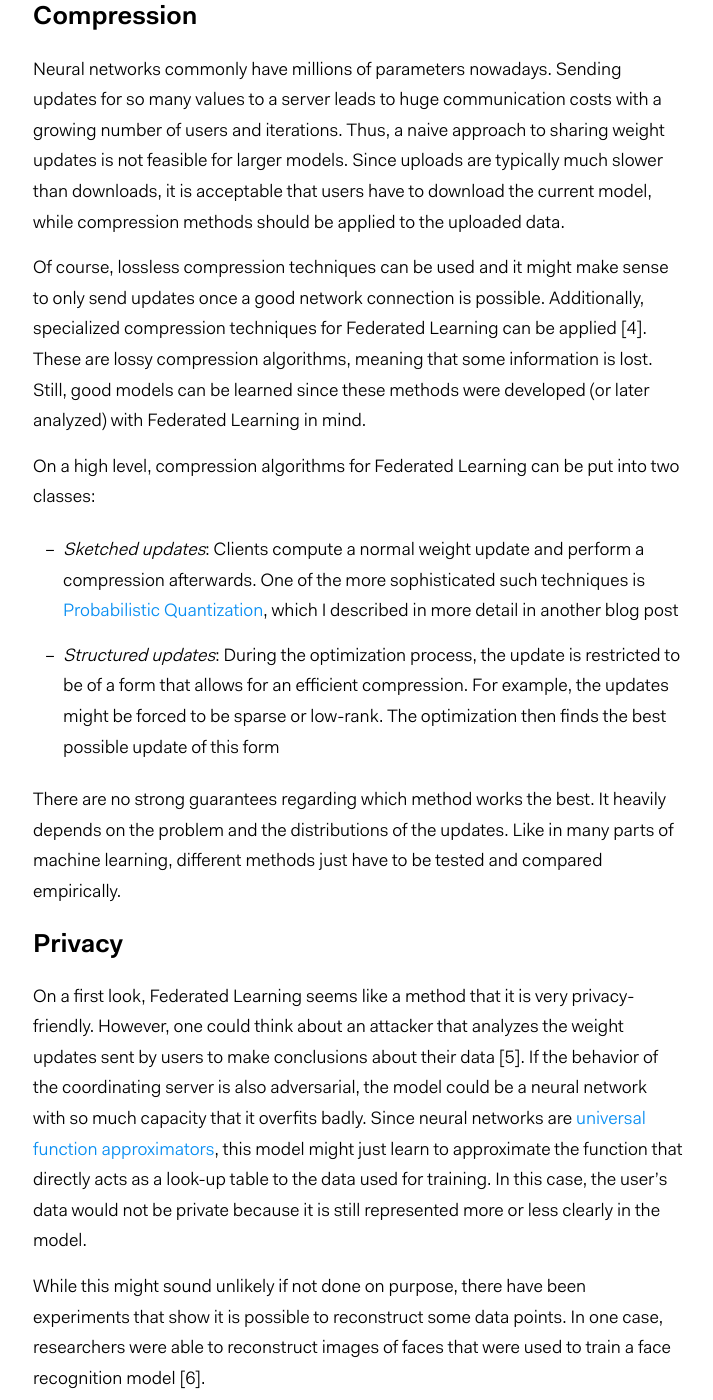
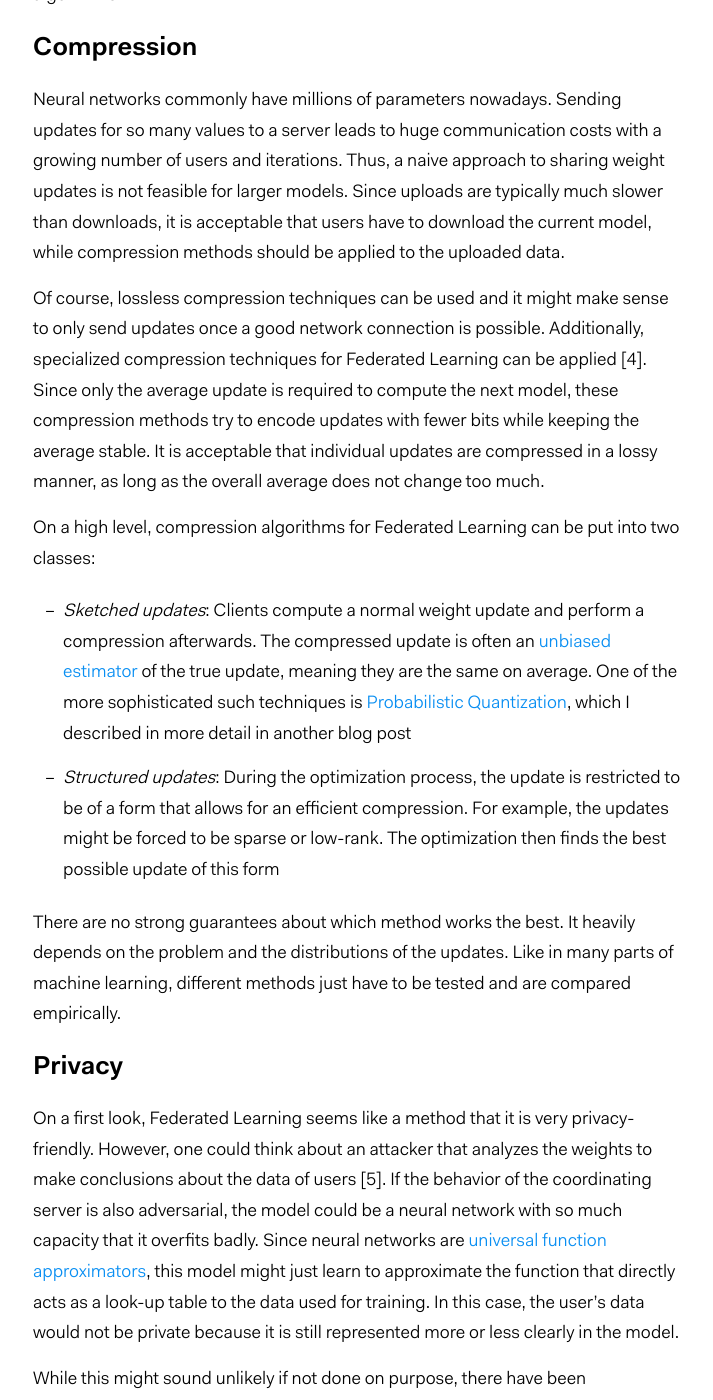
Before and after one commit to florian/florian.github.io, a Jekyll site: the page built from _posts/2018-05-09-federated-learning.md, in a window 1280 px wide and 1400 px high, scrolled down 4206 px. Shown: the whole window, without its empty margins (282-995 px from the left). Built offline with Jekyll 4.4.1, drawn with Linux system fonts in a browser that asks for light colours; formulas are drawn with MathJax 3; some of the changed text lies outside the part shown.

Commit message:
Revise FL post

```diff
--- a/_posts/2018-05-09-federated-learning.md
+++ b/_posts/2018-05-09-federated-learning.md
@@ -9,7 +9,7 @@
 <script src="https://cdnjs.cloudflare.com/ajax/libs/mathjax/2.7.0/MathJax.js?config=TeX-AMS-MML_HTMLorMML" type="text/javascript"></script>
 
 In the past few years, machine learning has led to major breakthroughs in various areas, such as natural language processing, computer vision and speech recognition [1].
-Much of this success has been based on collecting huge amounts of data. For example, one of Facebook's latest [Detectron](https://github.com/facebookresearch/Detectron) models for object detection used [3.5 billion images](https://code.facebook.com/posts/1700437286678763/advancing-state-of-the-art-image-recognition-with-deep-learning-on-hashtags/) from Instagram for training.
+Much of this success has been based on collecting huge amounts of data. For example, one of Facebook's latest [Detectron](https://github.com/facebookresearch/Detectron) models for object detection was trained on [3.5 billion images](https://code.facebook.com/posts/1700437286678763/advancing-state-of-the-art-image-recognition-with-deep-learning-on-hashtags/) from Instagram.
 
 For some applications of machine learning, this need of collecting data can be incredibly privacy-invasive.
 One such example application is predicting the next word that a person is going to use by considering the previous words.
@@ -18,9 +18,9 @@
 
 One potential use case for such a model is to improve the results of speech recognition, another one to predict the next word that is typed on a mobile phone to help people type more quickly.
 In both cases, it would be beneficial to directly train on that data instead of using text from Wikipedia.
-This would allow training a model based on the same data distribution that is also used for making predictions.
-However, directly collecting this data is a terrible idea because it is extremely privacy-sensitive.
-Users do not want that everything they type is sent to a server.
+This would allow training a model on the same data distribution that is also used for making predictions.
+However, directly collecting this data is a terrible idea because it is extremely private.
+Users do not want to send everything they type to a server.
 
 Sending only randomized versions of the original data to the server, based on the ideas of [Differential Privacy]({{ site.baseurl }}{% link _posts/2017-10-12-differential-privacy.md %}), is one potential solution to this problem.
 The second solution is [*Federated Learning*](https://research.googleblog.com/2017/04/federated-learning-collaborative.html), a new approach to machine learning where the training data does not leave the users' computer at all.
@@ -74,14 +74,15 @@
 While users type on their keyboards, the model tries to predict the next word.
 As soon as the user typed the next word, a new data point is created and the true label (the last word) is determined.
 The model can then automatically update itself without having to store the data permanently.
-In such a situation, Federated Learning is extremely powerful because models can be trained with a huge amount of data that is not stored and not directly shared at all.
+In such a situation, Federated Learning is extremely powerful because models can be trained with a huge amount of data that is not stored and not directly shared with a server at all.
+We can thus make use of lot of data that we could otherwise not have used without violating the users' privacy.
 
 ### Unique Characteristics
 
 While Federated Learning might sound similar to distributed machine learning on a technical level, there are some major differences to applications in data centers where the training data is distributed among many machines [4].
 
 - **Huge number of clients**: Since machine learning generally requires a lot of data, the applications that use it have to have many users. Every one of these users could theoretically participate in Federated Learning, making it far more distributed than anything in a data center
-- **Non-identical distributions**: In a data center setting, it is possible to make sure that every machine has a representative set of data so that all updates look very similar. In Federated Learning, this cannot be guaranteed. We have to expect that users generate data from completely different distributions, i.e. we cannot make [iid](https://en.wikipedia.org/wiki/Independent_and_identically_distributed_random_variables) assumptions. While similar users might have similar local training data, two randomly picked users could produce very different weight updates
+- **Non-identical distributions**: In a data center setting, it is possible to ensure that every machine has a representative set of data so that all updates look very similar. In Federated Learning, this cannot be guaranteed. We have to expect that users generate data from completely different distributions, i.e. we cannot make [iid](https://en.wikipedia.org/wiki/Independent_and_identically_distributed_random_variables) assumptions. While similar users might have similar local training data, two randomly picked users could produce very different weight updates
 - **Unbalanced number of samples**: Along the same lines, we cannot expect most users to have the same number of local training examples. There could be users with only a handful of data points, while others might have thousands
 - **Slow and unstable communication**: In a data center, it is expected that nodes can communicate comparatively quickly with each other and that it is ensured that messages do not get lost. In Federated Learning, these assumptions cannot be made. Uploads are typically going to be much [slower](http://www.speedtest.net/reports/united-states/) than downloads and, especially if the connection is from a cell phone, it might be extremely slow. Some clients might also currently not be connected to the internet and will not respond at all
 
@@ -96,21 +97,21 @@
 
 Of course, lossless compression techniques can be used and it might make sense to only send updates once a good network connection is possible.
 Additionally, specialized compression techniques for Federated Learning can be applied [4].
-These are lossy compression algorithms, meaning that some information is lost.
-Still, good models can be learned since these methods were developed (or later analyzed) with Federated Learning in mind.
+Since only the average update is required to compute the next model, these compression methods try to encode updates with fewer bits while keeping the average stable.
+It is acceptable that individual updates are compressed in a lossy manner, as long as the overall average does not change too much.
 
 On a high level, compression algorithms for Federated Learning can be put into two classes:
-- *Sketched updates*: Clients compute a normal weight update and perform a compression afterwards. One of the more sophisticated such techniques is [Probabilistic Quantization]({{ site.baseurl }}{% link _posts/2018-02-25-probabilistic-quantization.md %}), which I described in more detail in another blog post
+- *Sketched updates*: Clients compute a normal weight update and perform a compression afterwards. The compressed update is often an [unbiased estimator]({{ site.baseurl }}{% link _posts/2018-07-17-estimators.md %}) of the true update, meaning they are the same on average. One of the more sophisticated such techniques is [Probabilistic Quantization]({{ site.baseurl }}{% link _posts/2018-02-25-probabilistic-quantization.md %}), which I described in more detail in another blog post
 - *Structured updates*: During the optimization process, the update is restricted to be of a form that allows for an efficient compression. For example, the updates might be forced to be sparse or low-rank. The optimization then finds the best possible update of this form
 
-There are no strong guarantees regarding which method works the best.
+There are no strong guarantees about which method works the best.
 It heavily depends on the problem and the distributions of the updates.
-Like in many parts of machine learning, different methods just have to be tested and compared empirically.
+Like in many parts of machine learning, different methods just have to be tested and are compared empirically.
 
 ### Privacy
 
 On a first look, Federated Learning seems like a method that it is very privacy-friendly.
-However, one could think about an attacker that analyzes the weight updates sent by users to make conclusions about their data [5].
+However, one could think about an attacker that analyzes the weights to make conclusions about the data of users [5].
 If the behavior of the coordinating server is also adversarial, the model could be a neural network with so much capacity that it overfits badly.
 Since neural networks are [universal function approximators](https://en.wikipedia.org/wiki/Universal_approximation_theorem), this model might just learn to approximate the function that directly acts as a look-up table to the data used for training.
 In this case, the user's data would not be private because it is still represented more or less clearly in the model.
@@ -125,20 +126,20 @@
 By adding noise to update data shared by the user, the reports of individuals become much harder to analyze, while the noise can be estimated well for the aggregated data.
 
 Concretely, this involves several changes to the previous Federated Learning algorithm [6]:
-1. Users are randomly sampled with some probability instead of always sampling a fixed number of users. This is to make sure that users can still be sampled independently of each other
-2. The updates that users send to the server need to have a limited L2 norm. The motivation for this is that it should be prevented that individuals can be identified because they are the only ones that would propose large updates. In the case of neural networks, this corresponds to [gradient clipping](https://hackernoon.com/gradient-clipping-57f04f0adae)
+1. Users are randomly sampled with some probability instead of always sampling a fixed number of users. This is to ensure that users can still be sampled independently of each other. More sophisticated techniques than simple sampling should not be used because they might add a bias for certain users, which makes it more difficult to ensure their privacy
+2. The updates that users send to the server need to have a bounded L2 norm. This limits how much individuals can influence the final weights. The motivation is that it should be prevented that individuals can be identified because they are the only ones who would propose large updates. In the case of neural networks, bounding the norm corresponds to [gradient clipping](https://hackernoon.com/gradient-clipping-57f04f0adae)
 3. Noise is added to the final update for the model, similar to most Differential Privacy algorithms
 
-In experiments, it has been shown that the same accuracy as before can be achieved with these changes.
+In experiments, it has been shown that the same accuracy as before can be achieved with these changes [6].
 However, the computational cost to get there is much higher.
 In a real implementation, this could correspond to a slower convergence rate.
 
 ### Encryption
 
 Encryption for Federated Learning is a topic that is close to the privacy aspect previously discussed.
-By using cryptography techniques, it is possible to make sure that the updates of individuals can only be read when enough users submitted updates [7].
-This makes it much harder for an attacker to make conclusions about the training data based on intercepted network activity.
-To be able to try that, they would need to intercept the messages of many users.
+By using cryptography techniques, it is possible to ensure that the updates of individuals can only be read when enough users submitted updates [7].
+This makes man-in-the-middle attacks much harder: An attacker cannot make conclusions about the training data based on the intercepted network activity of an individual user.
+To be able to do that, they would need to intercept the messages of many users.
 
 ### Personalization
 
@@ -162,11 +163,11 @@
 Current machine learning approaches require the availability of large datasets.
 These are usually created by collecting huge amounts of data from users.
 Federated Learning is a more flexible technique that allows training a model without directly seeing the data.
-Although it is a distributed algorithm, it is very different from the data center use of machine learning.
+Although the learning algorithm is used in a distributed way, Federated Learning is very different to the way machine learning is used in data centers.
 Many guarantees about distributions cannot be made and communication is often slow and unstable.
 
 To be able to perform Federated Learning efficiently, optimization algorithms can be adapted and various compression schemes can be used.
-The privacy aspect can be tackled using differential privacy and encryption.
+The privacy aspect can be tackled using Differential Privacy and encryption.
 Since the system in general is quite flexible, it can be adapted to allow for locally personalized models.
 Although there have been several papers about Federated Learning, it is still quite new and not many uses of it were reported by the industry yet.
 
```
Also changed, not shown: other parts of _posts/2018-05-09-federated-learning.md (+3 -3 lines), 2 other files.
